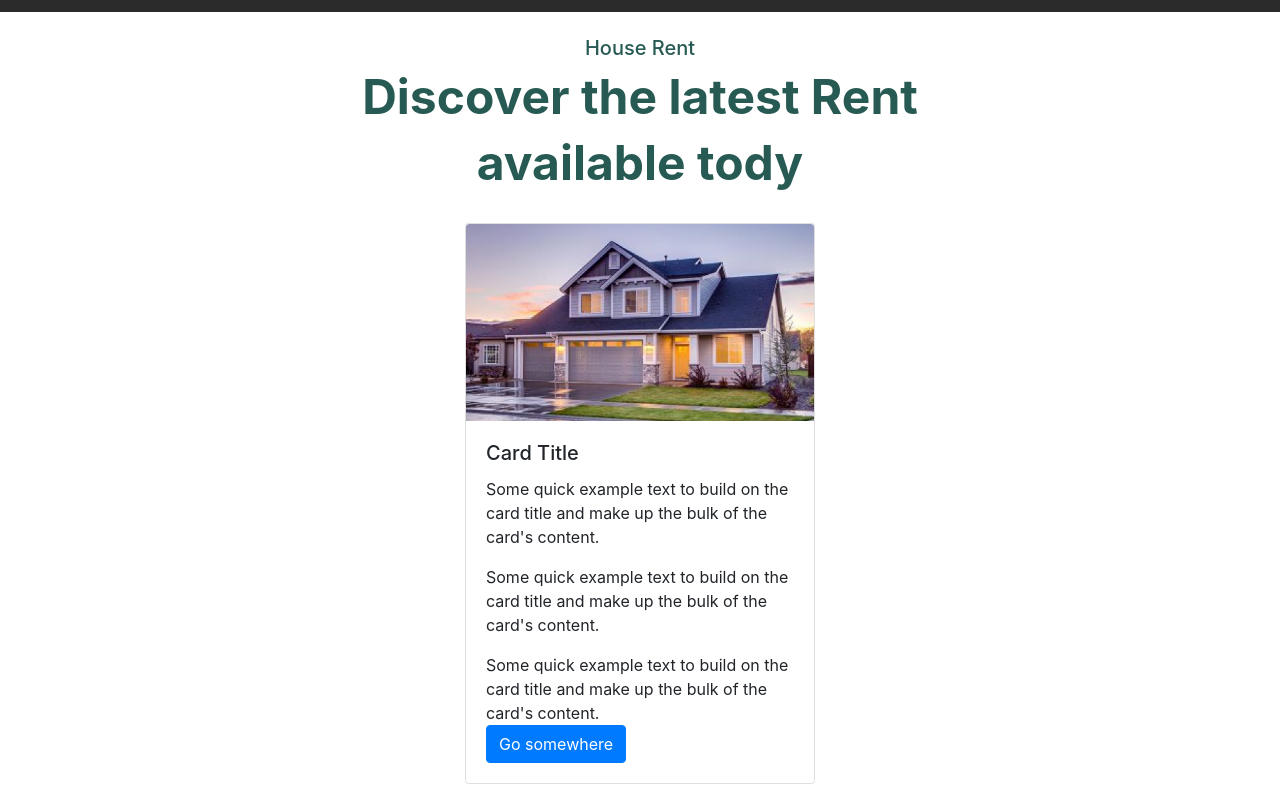
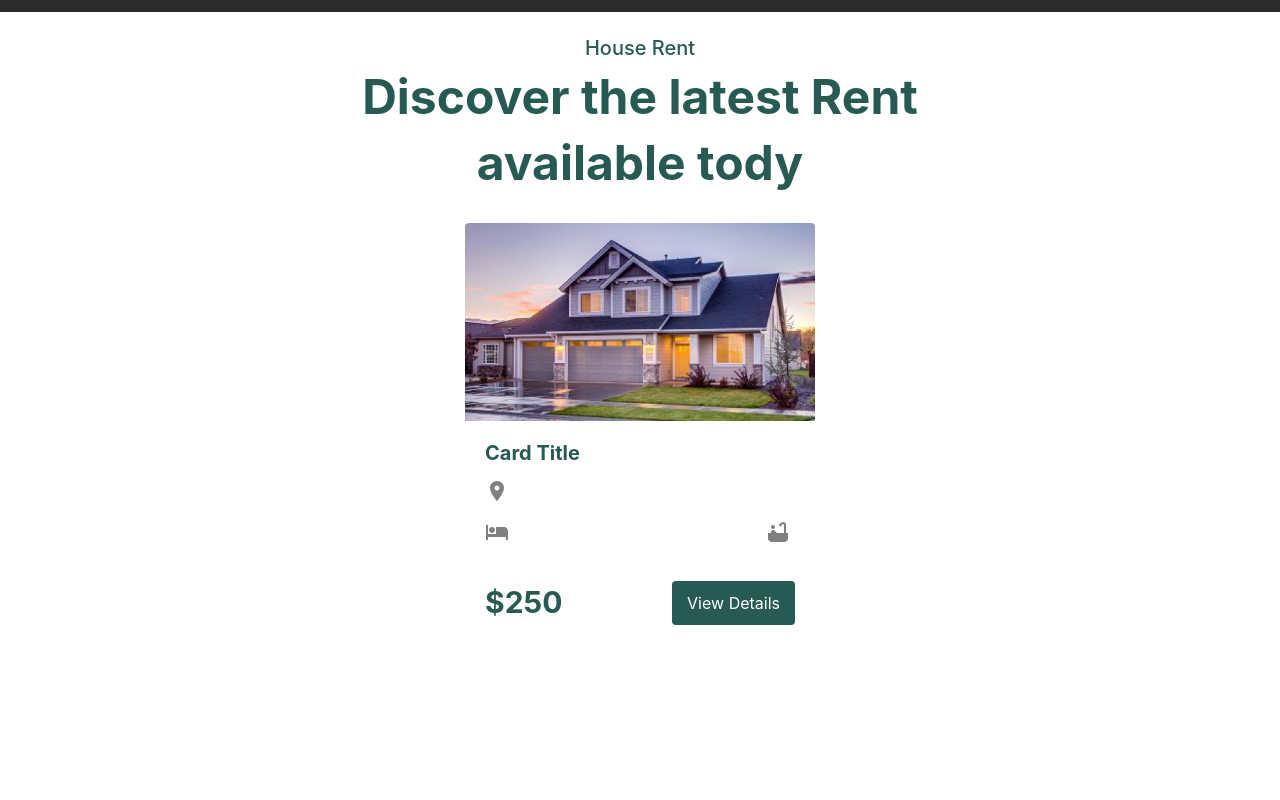
Before and after one commit to Shakib448/appartment-hunt-client, a React (Create React App) app: page / in a window 1280 px wide. Shown: the part 683-1483 px from the top of the page. After the commit the page ends 1364 px from the top, so only its background shows below. Built offline with nearby package versions, Linux system fonts and the light colour scheme; grey boxes are pictures that could not be loaded.

Commit message:
Mixins created

```diff
--- a/package.json
+++ b/package.json
@@ -3,6 +3,8 @@
   "version": "0.1.0",
   "private": true,
   "dependencies": {
+    "@material-ui/core": "^4.11.0",
+    "@material-ui/icons": "^4.9.1",
     "@testing-library/jest-dom": "^5.11.6",
     "@testing-library/react": "^11.1.2",
     "@testing-library/user-event": "^12.2.2",
--- a/src/Components/Home/Banner/Banner.sass
+++ b/src/Components/Home/Banner/Banner.sass
@@ -1,5 +1,6 @@
 @import '../../Shared/CommonSytle/_variable'
 @import '../../Shared/CommonSytle/_media'
+@import '../../Shared/CommonSytle/_mixins'
 
 %flexBox
     display: flex
@@ -23,12 +24,7 @@
         overflow: hidden
 
 .banner__searchBtn
-    padding : 15px 35px !important
-    background : $background !important
-    border: none !important
-    &:focus
-        outline : none !important
-        box-shadow: none !important
+    +button(15px, 35px)
 
 input#inlineFormInput
     width: $height - 100px
--- a/src/Components/Home/HouseRent/HouseRent.js
+++ b/src/Components/Home/HouseRent/HouseRent.js
@@ -2,6 +2,9 @@ import React from "react";
 import { Button, Card, Col, Container, Row } from "react-bootstrap";
 import "./HouseRent.sass";
 import test from "../../../images/Rectangle 394.png";
+import LocationOnIcon from "@material-ui/icons/LocationOn";
+import HotelIcon from "@material-ui/icons/Hotel";
+import BathtubIcon from "@material-ui/icons/Bathtub";
 
 const HouseRent = () => {
   return (
@@ -15,29 +18,27 @@ const HouseRent = () => {
           </div>
         </Row>
         <Row className="justify-content-center mt-3 mb-3">
-          <Col md={4} sm={12}>
-            <Card className="houseRent__card">
+          <Col lg={4} md={6} sm={12}>
+            <Card style={{ border: "none" }} className="houseRent__card">
               <Card.Img variant="top" src={test} />
               <Card.Body>
-                <Card.Title style={{ overflow: "hidden" }}>
-                  Card Title
-                </Card.Title>
+                <Card.Title className="card__title">Card Title</Card.Title>
                 <Card.Text>
-                  Some quick example text to build on the card title and make up
-                  the bulk of the card's content.
+                  <LocationOnIcon className="cardIcon" />
                 </Card.Text>
                 <div className="houseRent__cardBody">
                   <Card.Text>
-                    Some quick example text to build on the card title and make
-                    up the bulk of the card's content.
+                    <HotelIcon className="cardIcon" />
                   </Card.Text>
                   <Card.Text>
-                    Some quick example text to build on the card title and make
-                    up the bulk of the card's content.
+                    <BathtubIcon className="cardIcon" />
                   </Card.Text>
                 </div>
                 <div className="card__footer">
-                  <Button variant="primary">Go somewhere</Button>
+                  <div className="card__price">$250</div>
+                  <Button className="card__button" variant="primary">
+                    View Details
+                  </Button>
                 </div>
               </Card.Body>
             </Card>
--- a/src/Components/Home/HouseRent/HouseRent.sass
+++ b/src/Components/Home/HouseRent/HouseRent.sass
@@ -1,5 +1,6 @@
 @import '../../Shared/CommonSytle/_variable'
 @import '../../Shared/CommonSytle/_media'
+@import '../../Shared/CommonSytle/_mixins'
 
 .houseRend__content
     text-align: center
@@ -12,6 +13,32 @@
         overflow: hidden
         color : $background
 
+.card__title
+    overflow: hidden
+    color : $background
+    font-weight: bold !important
+
+.houseRent__cardBody
+    display: flex
+    justify-content : space-between
+
+.cardIcon
+    color : $iconColor
+    margin-right: 5px
+
+.card__footer
+    display: flex
+    justify-content : space-between
+    align-items: center
+    margin: 20px 0
+
+.card__price
+    font-size : 30px
+    font-weight: bold
+    color : $background
+
+.card__button
+    +button(10px, 15px)
 @media   ( max-width: $md  )
     .houseRend__content
         h1
--- /dev/null
+++ b/src/Components/Shared/CommonSytle/_mixins.sass
@@ -0,0 +1,9 @@
+@import './_variable'
+
+=button ($topBottom, $leftRight)
+    padding : $topBottom $leftRight  !important
+    background : $background !important
+    border: none !important
+    &:focus
+        outline : none !important
+        box-shadow: none !important
--- a/src/Components/Shared/CommonSytle/_variable.sass
+++ b/src/Components/Shared/CommonSytle/_variable.sass
@@ -1,2 +1,3 @@
 $background : #275A53
 $height: 600px
+$iconColor : gray
```
Also changed, not shown: 1 other file (tests, documents, lock files or other folders).
